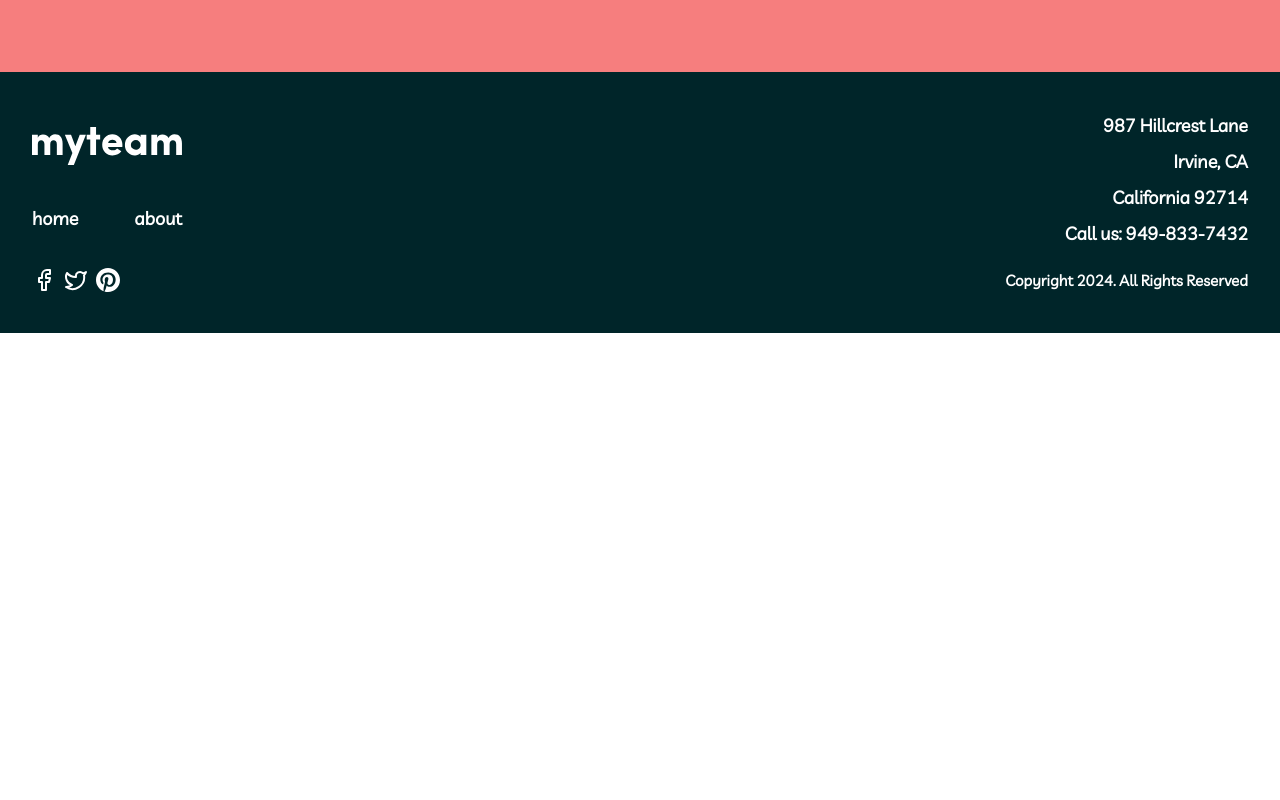
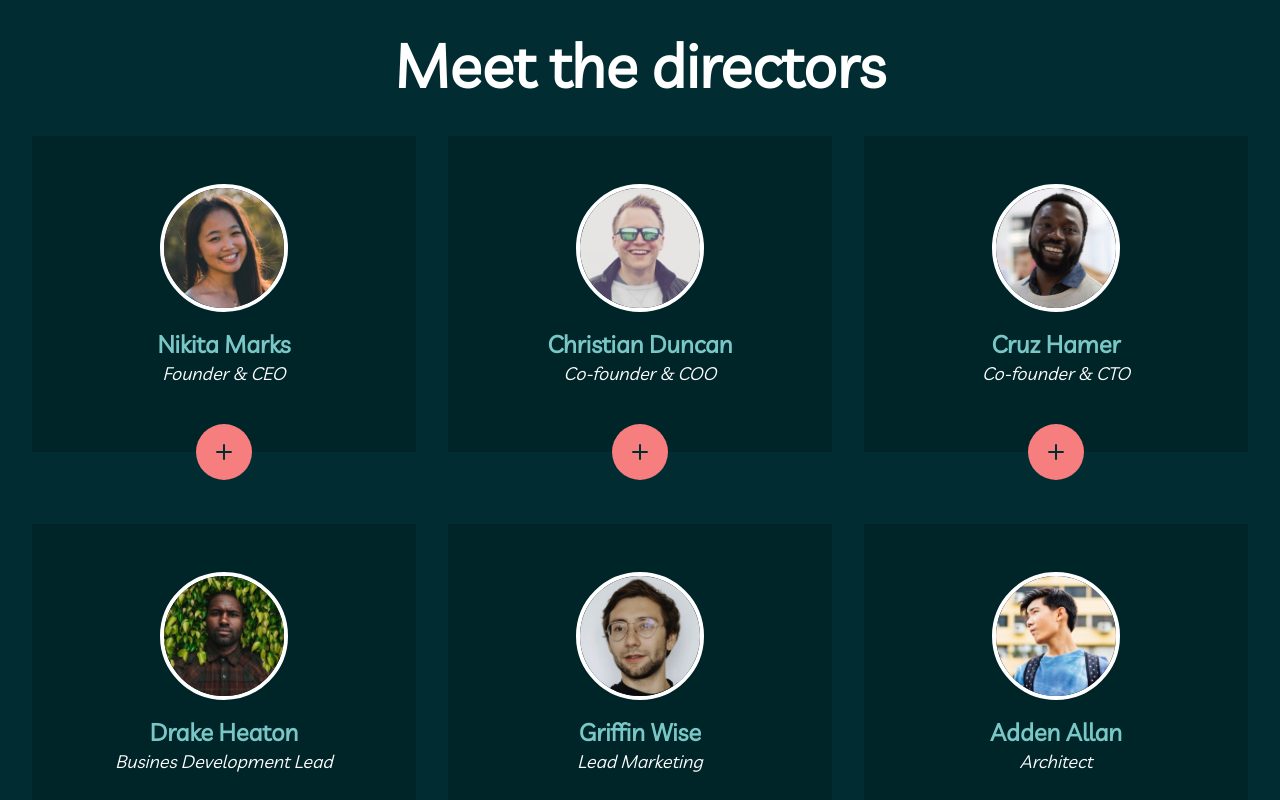
Before and after one commit to thiagomartns/myteam-multipage, a Next.js app: page /about in a window 1280 px wide. Shown: the part 520-1320 px from the top of the page. Before the commit the page ends 853 px from the top, so only its background shows below. Built offline with nearby package versions, Linux system fonts and the light colour scheme.

Commit message:
Feat: Directors card transition

```diff
--- a/src/app/about/page.tsx
+++ b/src/app/about/page.tsx
@@ -1,5 +1,7 @@
 import { CallToAction } from "@/components/call-to-action";
 import React from "react";
+
+import { DirectorsSection } from "@/components/directors-section";
 
 export default function AboutPage() {
   return (
@@ -7,10 +9,10 @@ export default function AboutPage() {
       <section className="py-32 bg-midnight-green">
         <div className="lg:container lg:max-w-screen-xl">
           <div className="flex flex-col gap-8 items-center px-5 md:px-32 lg:flex-row lg:px-0 lg:items-start lg:justify-between">
-            <h1 className="text-center text-white text-4xl font-bold w-[9ch] md:text-5xl lg:text-6xl lg:text-left lg:w-[12ch]">
+            <h1 className="text-center text-white text-5xl font-bold w-[9ch] md:text-6xl lg:text-7xl lg:text-left lg:w-[12ch]">
               About
             </h1>
-            <p className="text-white text-center text-xl font-semibold lg:text-base lg:text-left w-[950px]">
+            <p className="text-white text-center text-lg font-semibold lg:text-left lg:w-96 xl:w-[550px]">
               We help companies build dynamic teams made up of top global
               talent. Using our network of passionate professionals we drive
               innovation and deliver incredible outcomes. Talented, diverse
@@ -20,6 +22,7 @@ export default function AboutPage() {
           </div>
         </div>
       </section>
+      <DirectorsSection />
       <CallToAction />
     </>
   );
--- /dev/null
+++ b/src/components/directors-section/card/index.tsx
@@ -0,0 +1,71 @@
+"use client";
+import { Linkedin, Plus, Twitter, X } from "lucide-react";
+import Image from "next/image";
+import React, { useState } from "react";
+
+interface Director {
+  img: any;
+  name: string;
+  role: string;
+  id: number;
+  text: string;
+}
+
+interface DirectorProps {
+  director: Director;
+}
+
+export const DirectorCard = ({ director }: DirectorProps) => {
+  const [opened, setOpened] = useState<boolean>(false);
+
+  const handleChange = () => {
+    setOpened(!opened);
+  };
+
+  return (
+    <li className="flex flex-col items-center py-12 mt-10 px-5 bg-dark-green relative">
+      {opened ? (
+        <div className="flex flex-col gap-8 justify-center h-full items-center  ">
+          <h1 className="text-rapture-blue font-bold text-2xl">
+            {director.name}
+          </h1>
+          <p className="text-white font-semibold text-center">
+            {director.text}
+          </p>
+          <div className="flex gap-2 justify-center text-white">
+            <Twitter />
+            <Linkedin />
+          </div>
+        </div>
+      ) : (
+        <>
+          <Image
+            src={director.img}
+            alt="User picture"
+            width={128}
+            className="rounded-full border-4 border-white"
+          />
+          <div className="flex flex-col items-center py-4">
+            <h1 className="text-rapture-blue font-bold text-2xl">
+              {director.name}
+            </h1>
+            <p className="italic text-lg text-white">{director.role}</p>
+          </div>
+        </>
+      )}
+
+      <div
+        onClick={handleChange}
+        className={`rounded-full p-3 absolute -bottom-7 cursor-pointer ${
+          opened ? "bg-rapture-blue" : "bg-light-coral"
+        }`}
+      >
+        {opened ? (
+          <X size={32} className="text-sacramento-state-green p-1 " />
+        ) : (
+          <Plus size={32} className="text-sacramento-state-green p-1" />
+        )}
+      </div>
+    </li>
+  );
+};
--- /dev/null
+++ b/src/components/directors-section/index.tsx
@@ -0,0 +1,71 @@
+import React from "react";
+import AvatarNikita from "@/assets/img/avatar-nikita.jpg";
+import AvatarChristian from "@/assets/img/avatar-christian.jpg";
+import AvatarDrake from "@/assets/img/avatar-drake.jpg";
+import AvatarGriffin from "@/assets/img/avatar-griffin.jpg";
+import AvatarAden from "@/assets/img/avatar-aden.jpg";
+import AvatarCruz from "@/assets/img/avatar-cruz.jpg";
+
+import { DirectorCard } from "./card";
+
+export const DirectorsSection = () => {
+  const directors = [
+    {
+      id: 1,
+      text: " “  Lorem ipsum dolor sit amet consectetur adipisicing elit. Dicta libero nostrum quos explicabo ut accusantium?”",
+      name: "Nikita Marks",
+      role: "Founder & CEO",
+      img: AvatarNikita,
+    },
+    {
+      id: 2,
+      text: " “  Lorem ipsum dolor sit amet consectetur adipisicing elit. Dicta libero nostrum quos explicabo ut accusantium?”",
+      name: "Christian Duncan",
+      role: "Co-founder & COO",
+      img: AvatarChristian,
+    },
+    {
+      id: 3,
+      text: " “  Lorem ipsum dolor sit amet consectetur adipisicing elit. Dicta libero nostrum quos explicabo ut accusantium?”",
+      name: "Cruz Hamer",
+      role: "Co-founder & CTO",
+      img: AvatarCruz,
+    },
+    {
+      id: 4,
+      text: " “  Lorem ipsum dolor sit amet consectetur adipisicing elit. Dicta libero nostrum quos explicabo ut accusantium?”",
+      name: "Drake Heaton",
+      role: "Busines Development Lead",
+      img: AvatarDrake,
+    },
+    {
+      id: 5,
+      text: " “  Lorem ipsum dolor sit amet consectetur adipisicing elit. Dicta libero nostrum quos explicabo ut accusantium?”",
+      name: "Griffin Wise",
+      role: "Lead Marketing",
+      img: AvatarGriffin,
+    },
+    {
+      id: 6,
+      text: " “  Lorem ipsum dolor sit amet consectetur adipisicing elit. Dicta libero nostrum quos explicabo ut accusantium?”",
+      name: "Adden Allan",
+      role: "Architect",
+      img: AvatarAden,
+    },
+  ];
+
+  return (
+    <section className="py-24 bg-sacramento-state-green">
+      <div className="container lg:max-w-screen-xl">
+        <h1 className="text-center text-white text-4xl font-bold md:text-5xl lg:text-6xl ">
+          Meet the directors
+        </h1>
+        <ul className="grid grid-cols-1 gap-8 md:grid-cols-2 lg:grid-cols-3">
+          {directors.map((director) => (
+            <DirectorCard director={director} />
+          ))}
+        </ul>
+      </div>
+    </section>
+  );
+};
--- a/src/components/navigation/index.tsx
+++ b/src/components/navigation/index.tsx
@@ -9,12 +9,14 @@ export const Navigation = () => {
     <div className="pt-6 bg-midnight-green">
       <div className="main-container container md:max-w-screen-md lg:max-w-screen-xl">
         <div className="flex gap-5 items-center">
+          <Link href="/">
             <Image
               src={LogoImage}
               alt="myteam Logo Image"
               width={150}
               height={100}
             />
+          </Link>
           <ul className="hidden md:flex gap-2 body-1 text-white">
             <Link className="hover:text-light-coral " href="/">
               home
```
Lines whose indentation alone changed are shown as unchanged.
